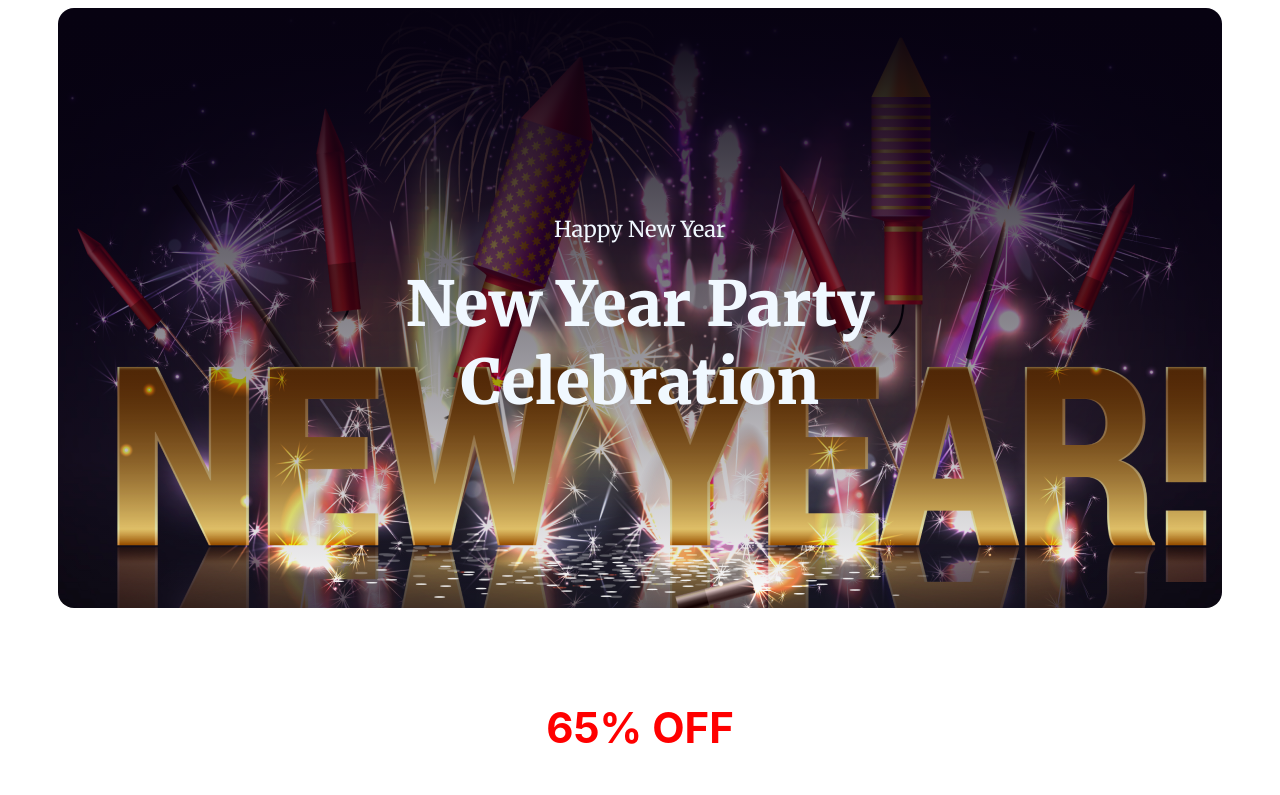
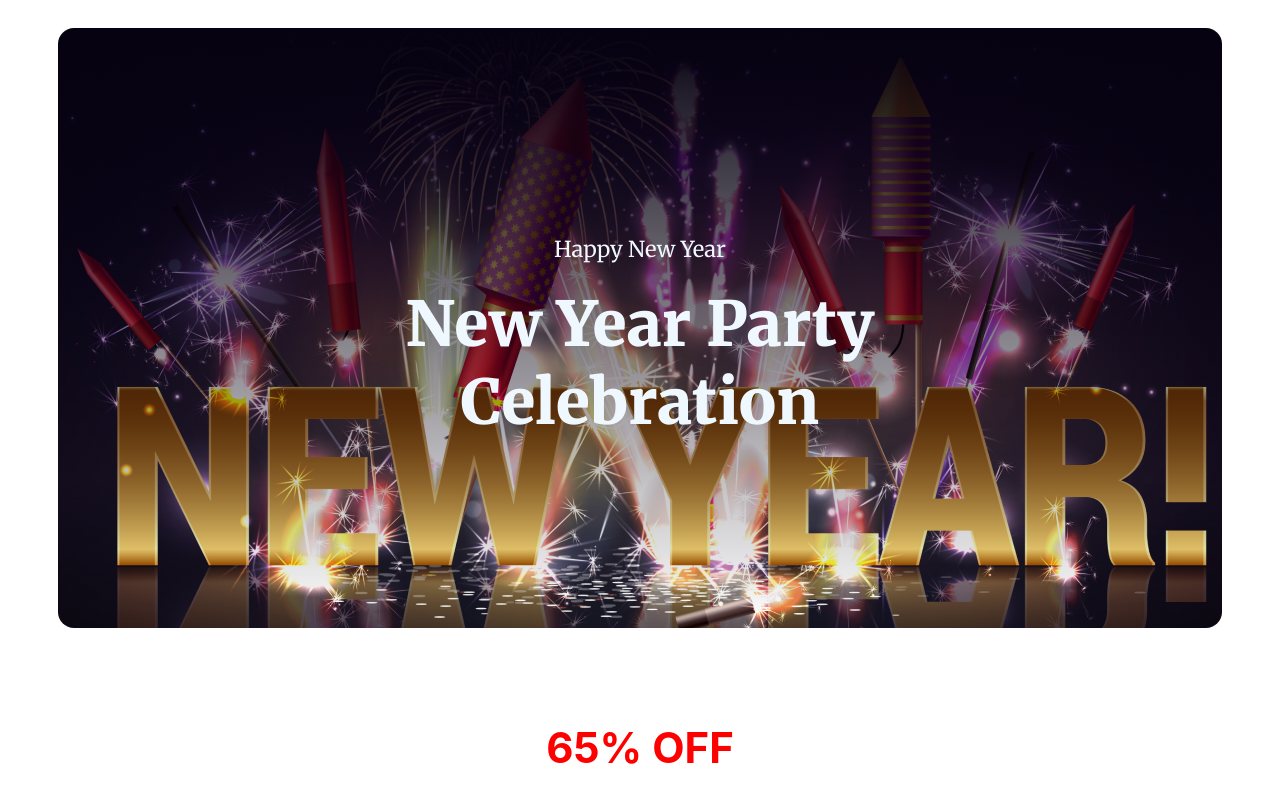
Before and after one commit to Mamun-Miah/new-year-offer-project, a plain HTML site: page index.html in a window 1280 px wide. Shown: the top 795 px of the page. Drawn offline with Linux system fonts and the light colour scheme.

Commit message:
9th commit

```diff
--- a/style.css
+++ b/style.css
@@ -1,6 +1,7 @@
 
 header {
-    margin:0px 50px;
+    margin:0 50px;
+    padding-top: 20px;
 }
 main {
     margin: 0px 50px;
```
